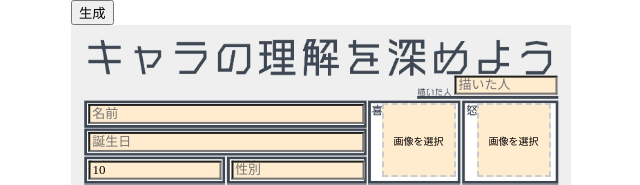
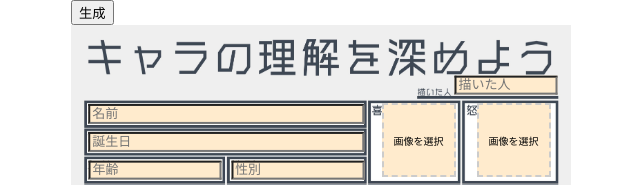
Before and after one commit to nisinosora/CharcterSheetMaker.io, a plain HTML site: page index.html in a window 1280 px wide. Shown: the top 185 px of the page, 319-959 px from the left. Drawn offline with Linux system fonts and the light colour scheme.

Commit message:
remove default value

```diff
--- a/index.html
+++ b/index.html
@@ -21,7 +21,7 @@
 
         <input type="text" name="name" id="name" placeholder="名前" class="overlap"><!--名前-->
         <input type="text" name="birthday" id="birthday" placeholder="誕生日" class="overlap"><!--誕生日-->
-        <input type="text" name="age" id="age" placeholder="年齢" class="overlap frameshort" value=10><!--年齢-->
+        <input type="text" name="age" id="age" placeholder="年齢" class="overlap frameshort"><!--年齢-->
         <input type="text" name="gender" id="gender" placeholder="性別" class="overlap frameshort right"><!--性別-->
         <input type="text" name="birthplace" id="birthplace" placeholder="出身" class="overlap frameshort"><!--出身-->
         <input type="text" name="tribe" id="tribe" placeholder="種族" class="overlap frameshort right"><!--種族-->
```
